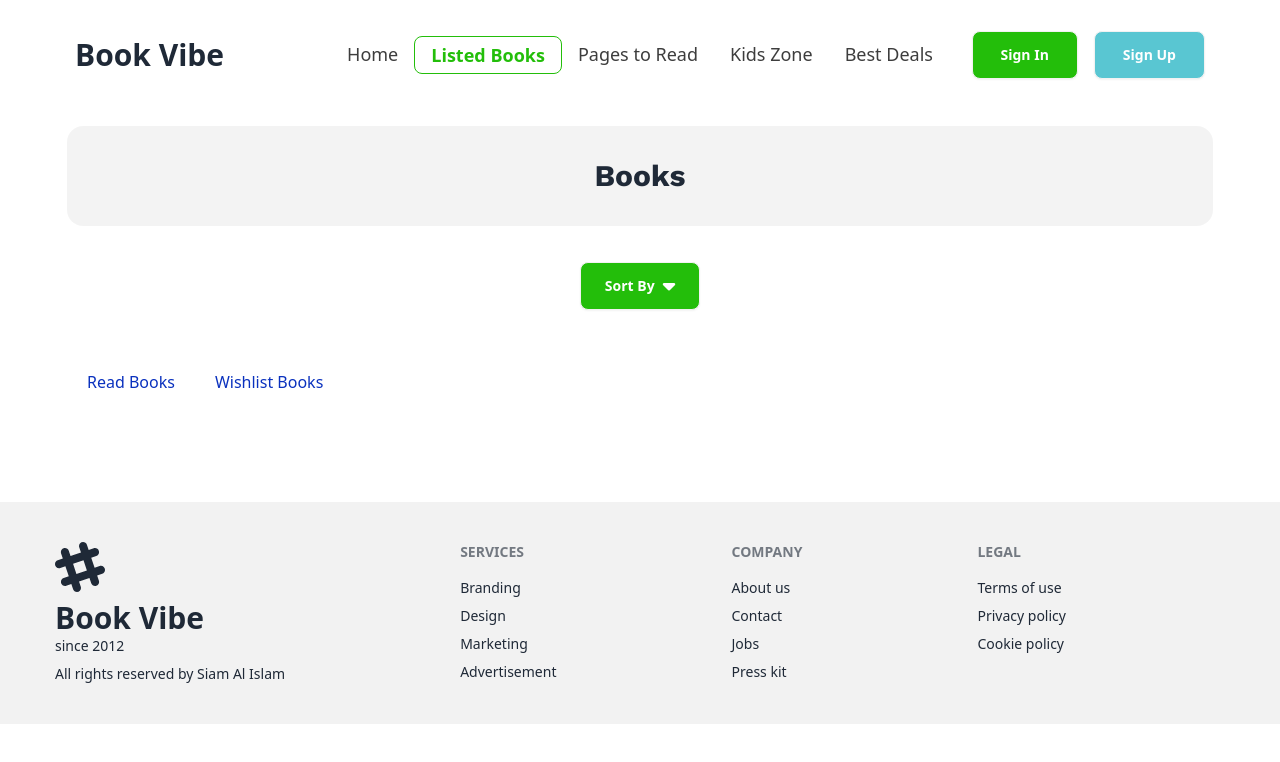
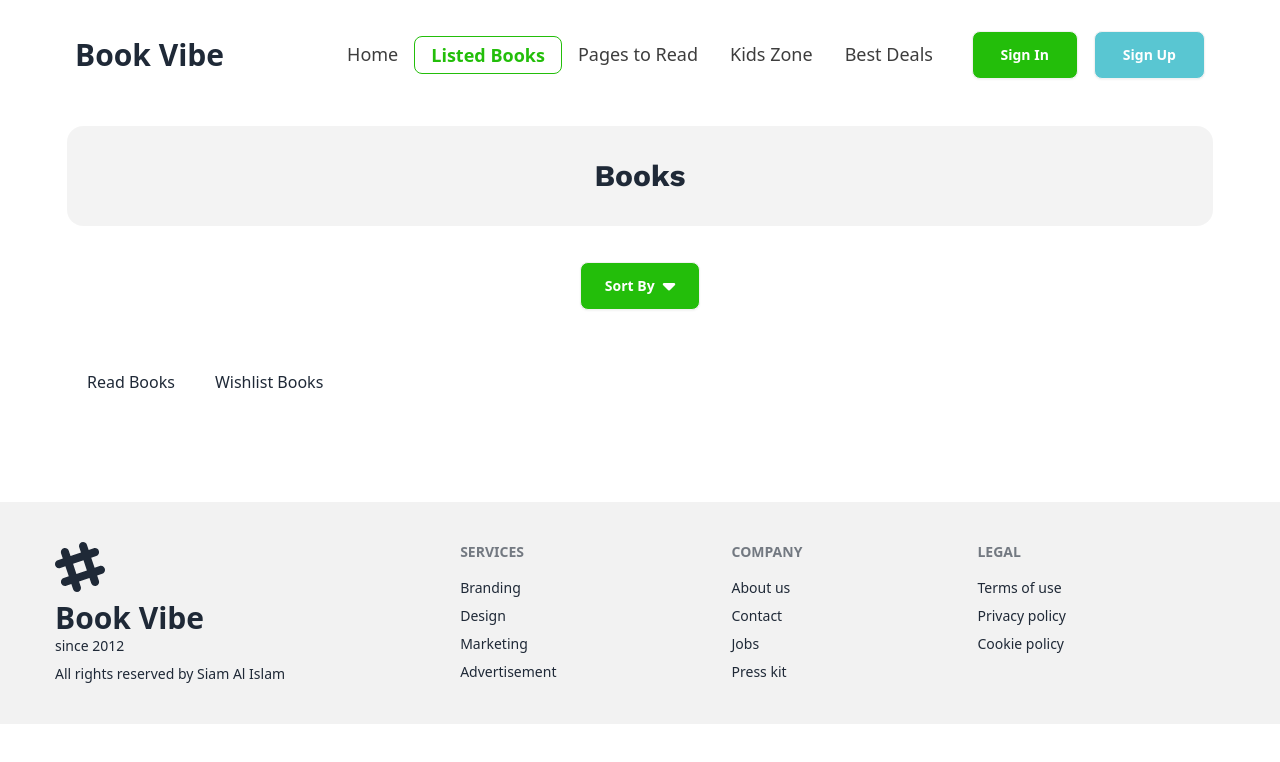
Before and after one commit to Siam-al-islam/book-vibe, a React (Vite) app: page /listedbooks in a window 1280 px wide. Shown: the top 762 px of the page. Built offline with nearby package versions, Linux system fonts and the light colour scheme; a web font is replaced by a local one.

Commit message:
make the navlink to link

```diff
--- a/src/Components/ListedBooks/ListedBooks.jsx
+++ b/src/Components/ListedBooks/ListedBooks.jsx
@@ -1,5 +1,5 @@
 import { useEffect, useState } from "react";
-import { NavLink, useLoaderData } from "react-router-dom";
+import { Link, useLoaderData } from "react-router-dom";
 import { getStoredReadBooks, getStoredWishlistBooks } from "../../Utility/localStorage";
 import SingleListedBook from "../DisplayListedBooks/SingleListedBook";
 
@@ -72,8 +72,8 @@ const ListedBooks = () => {
                 </div>
             </div>
             <div className="flex">
-                <NavLink className="px-5 py-3" onClick={hanldeReadBooks}>Read Books</NavLink>
-                <NavLink className="px-5 py-3" onClick={hanldeWishlistBooks}>Wishlist Books</NavLink>
+                <Link className="px-5 py-3" onClick={hanldeReadBooks}>Read Books</Link>
+                <Link className="px-5 py-3" onClick={hanldeWishlistBooks}>Wishlist Books</Link>
             </div>
 
             <div className="mt-8 space-y-6">
```
